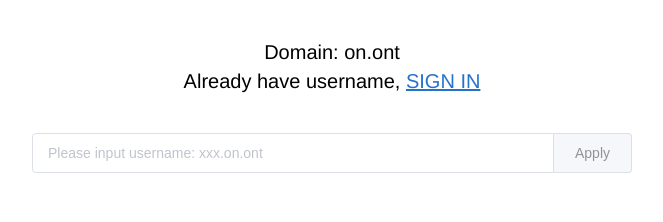
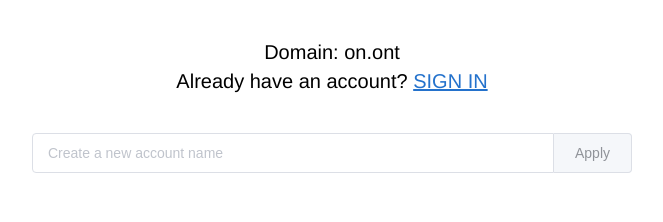
Before and after one commit to ontio-ontid/ontid-auth-web, a Vue app: page /register in a window 1280 px wide. Shown: the part 266-488 px from the top of the page, without its empty margins (308-971 px from the left). Built offline with nearby package versions, Linux system fonts and the light colour scheme.

Commit message:
change word and version 1.1.0

```diff
--- a/src/views/Login.vue
+++ b/src/views/Login.vue
@@ -3,7 +3,7 @@
     <div class="title">Sign In</div>
     <div class="domain">Domain: {{domain}}</div>
     <div class="tips">
-      Do you have username,
+      No account yet?,
       <span @click="$router.push({ path:'/register'})">SIGN UP</span>
     </div>
     <div class="qrcode">
@@ -144,7 +144,7 @@ export default {
     height: 200px;
     margin: 0 auto;
     margin-top: 50px;
-    background: tomato;
+    // background: tomato;
     img {
       width: 100%;
       height: 100%;
--- a/src/views/Regiter.vue
+++ b/src/views/Regiter.vue
@@ -1,14 +1,14 @@
 <template>
   <div class="registrer">
-    <div class="title">Sign UP</div>
+    <div class="title">Sign Up</div>
     <div class="domain">Domain: {{domain}}</div>
     <div class="tips">
-      Already have username,
+      Already have an account?
       <span @click="$router.push({ path:'/login'})">SIGN IN</span>
     </div>
     <div class="enter_ons">
       <el-input
-        :placeholder="'Please input username: xxx.'+domain"
+        placeholder="Create a new account name"
         v-model="ons"
         class="input-with-select"
       >
```
